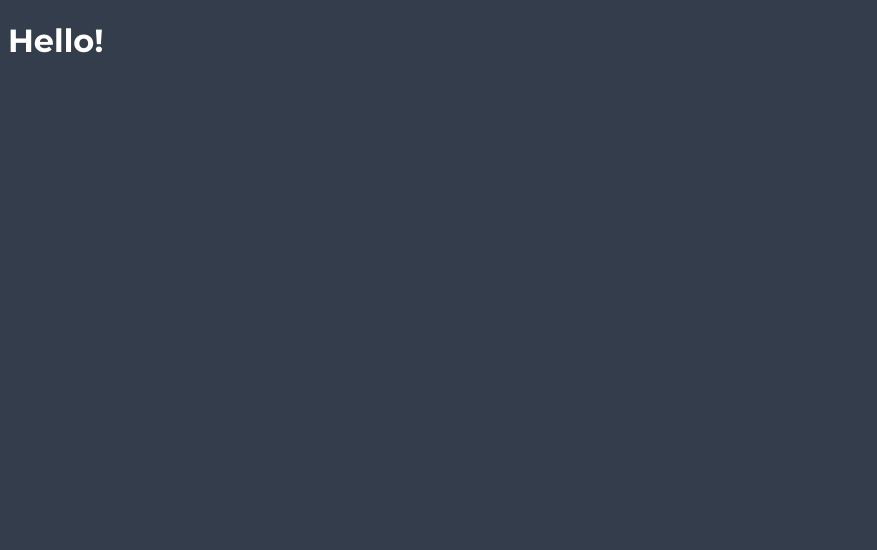
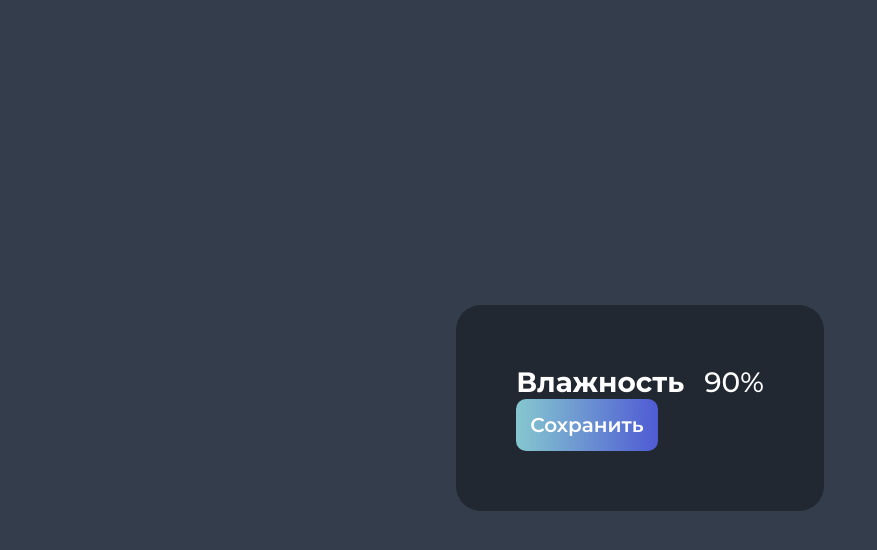
Before and after one commit to sigmarius/vue-weather-app, a Vue app: page / in a window 1280 px wide. Shown: the top 550 px of the page, without its empty margins (0-877 px from the left). Built offline with nearby package versions, Linux system fonts and the light colour scheme.

Commit message:
Добавляет компоненты кнопки и статистики

```diff
--- a/src/App.vue
+++ b/src/App.vue
@@ -1,10 +1,20 @@
 <script setup>
-
+import Button from './components/Button.vue';
+import Statistics from './components/Statistics.vue';
 </script>
 
 <template>
-  <h1>Hello!</h1>
+  <main class="main">
+    <Statistics />
+    <Button>Сохранить</Button>
+  </main>
+
 </template>
 
 <style scoped>
+.main {
+  padding: 60px;
+  border-radius: 25px;
+  background: var(--color-bg-main);
+}
 </style>
--- /dev/null
+++ b/src/components/Button.vue
@@ -0,0 +1,34 @@
+<script setup>
+</script>
+
+<template>
+    <button class="button">
+        <div>
+            <slot name="blue" />
+        </div>
+        <small>
+            <slot name="text" />
+        </small>
+        <slot />
+    </button>
+</template>
+
+<style scoped>
+    .button {
+        padding: 14px;
+        font-family: var(--font);
+        font-size: 20px;
+        font-weight: 600;
+        color: var(--primary);
+        border: none;
+        border-radius: 10px;
+        background: var(--gradient);
+        cursor: pointer;
+        transition: all 0.3s linear;
+    }
+
+    .button:hover,
+    .button:focus {
+        background: var(--gradient-inverted);
+    }
+</style>
--- /dev/null
+++ b/src/components/Statistics.vue
@@ -0,0 +1,27 @@
+<script setup>
+</script>
+
+<template>
+    <div class="statistics">
+        <div class="statistics__name">Влажность</div>
+        <div class="statistics__value">90%</div>
+    </div>
+</template>
+
+<style scoped>
+.statistics {
+    display: flex;
+    justify-content: space-between;
+    gap: 20px;
+
+    font-size: 28px;
+}
+
+.statistics__name {
+    font-weight: 700;
+}
+
+.statistics__value {
+    font-weight: 500;
+}
+</style>
--- a/src/style.css
+++ b/src/style.css
@@ -17,6 +17,11 @@ body {
     -webkit-font-smoothing: antialiased;
     -moz-osx-font-smoothing: grayscale;
 
+    min-height: 100vh;
+
+    display: grid;
+    place-items: center;
+
     font-family: var(--font);
 
     color: var(--color-primary);
```
